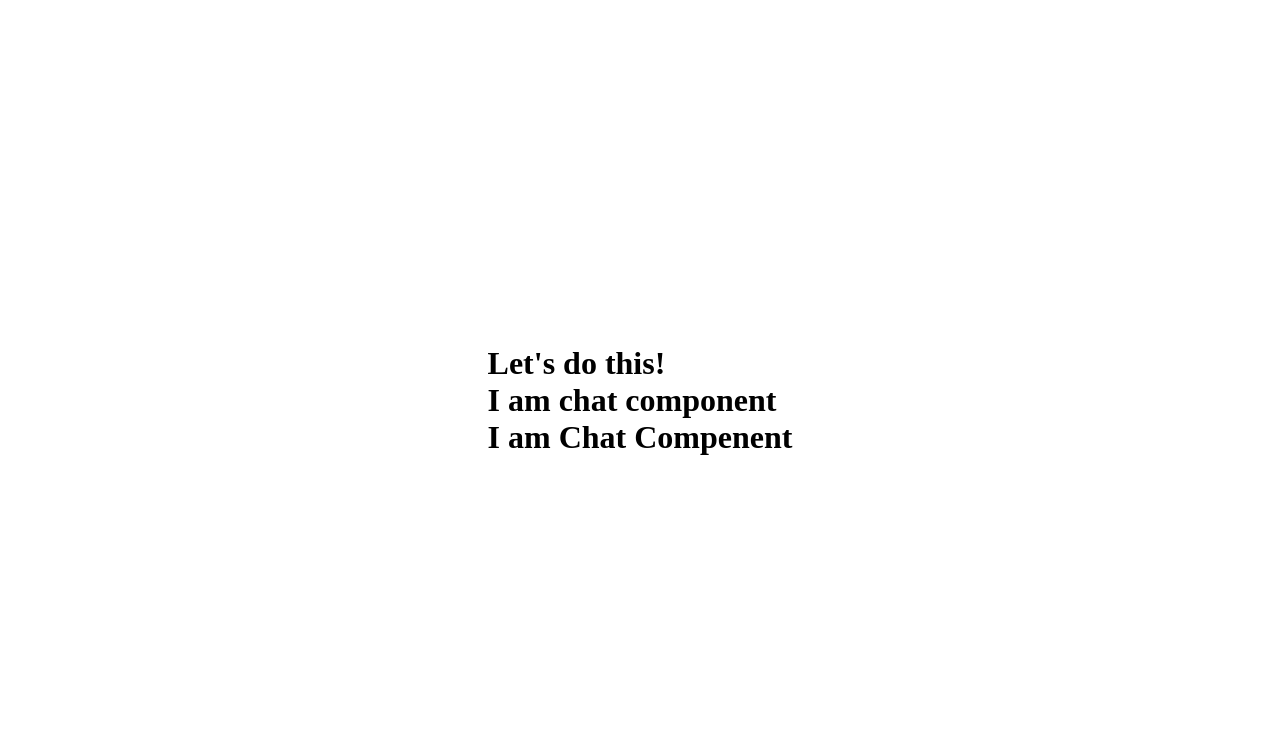
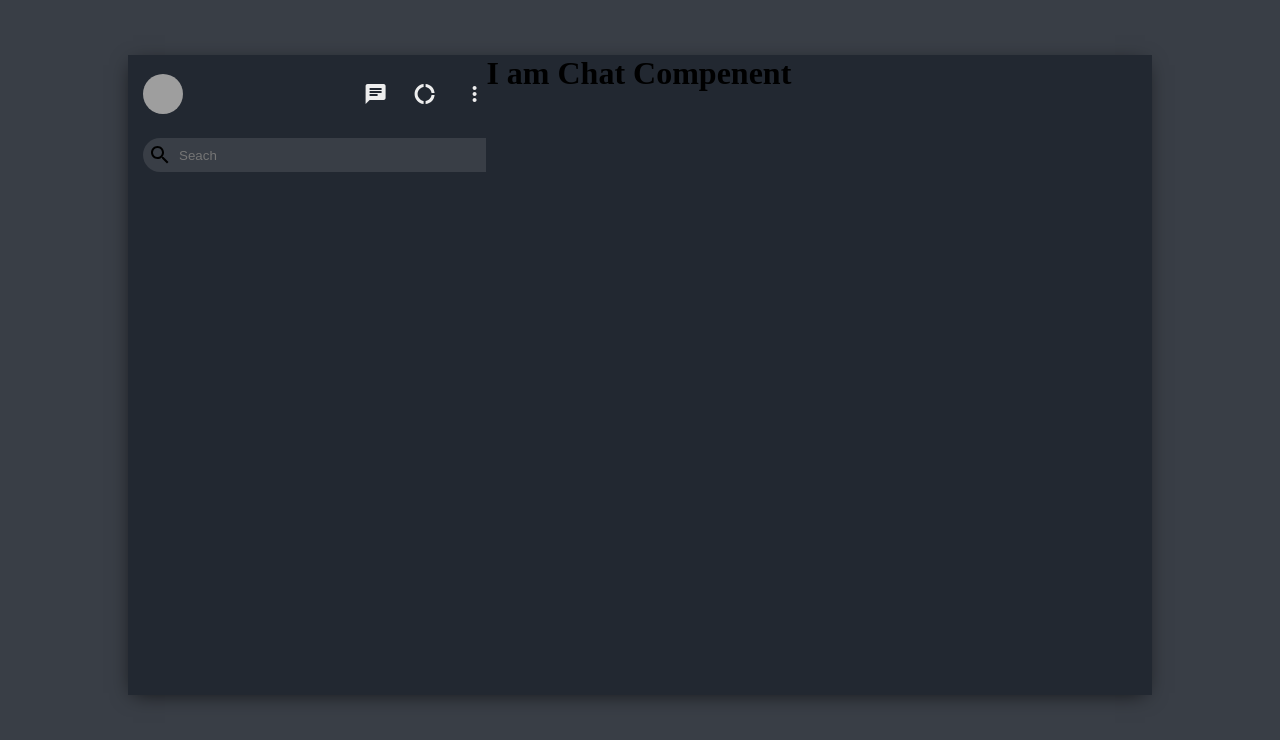
Before and after one commit to legendsovermyths/chatapp, a React (Create React App) app: page / in a window 1280 px wide. Shown: the top 740 px of the page. Built offline with nearby package versions, Linux system fonts and the light colour scheme; grey boxes are pictures that could not be loaded.

Commit message:
sidebar start

```diff
--- a/package.json
+++ b/package.json
@@ -3,6 +3,8 @@
   "version": "0.1.0",
   "private": true,
   "dependencies": {
+    "@material-ui/core": "^4.11.0",
+    "@material-ui/icons": "^4.9.1",
     "@testing-library/jest-dom": "^4.2.4",
     "@testing-library/react": "^9.5.0",
     "@testing-library/user-event": "^7.2.1",
--- a/src/App.css
+++ b/src/App.css
@@ -2,4 +2,13 @@
   display: grid;
   place-items: center;
   height: 100vh;
+  background-color: #393e46;
 }
+.app__body {
+  display: flex;
+  background-color: #222831;
+  margin-top: -50px;
+  height: 80vh;
+  width: 80vw;
+  box-shadow: -1px 4px 20px -6px rgba(0, 0, 0, 0.75);
+}
--- a/src/App.js
+++ b/src/App.js
@@ -7,7 +7,6 @@ function App() {
   return (
     <div className='app'>
       <div className='app__body'>
-        <h1>Let's do this!</h1>
         <Sidebar></Sidebar>
         <Chat></Chat>
       </div>
--- /dev/null
+++ b/src/Chat.css
@@ -0,0 +1,5 @@
+.chat {
+  display: flex;
+  flex-direction: column;
+  flex: 0.65;
+}
--- a/src/Chat.js
+++ b/src/Chat.js
@@ -1,4 +1,5 @@
 import React from "react";
+import "./Chat.css";
 
 function Chat() {
   return (
--- /dev/null
+++ b/src/Sidebar.css
@@ -0,0 +1,38 @@
+.sidebar {
+  display: flex;
+  flex-direction: column;
+  flex: 0.35;
+}
+.sidebar__header {
+  padding-top: 19;
+  padding-left: 15;
+  display: flex;
+  flex-direction: row;
+  justify-content: space-between;
+  align-items: center;
+}
+.sidebar__header-option {
+  padding-left: 2vw !important;
+  color: #eeeeee;
+}
+.sidebar__search {
+  display: flex;
+  background-color: #393e46;
+  margin-top: 3vh;
+  margin-bottom: 3vh;
+  margin-left: 15;
+  border-radius: 20px;
+}
+.sidebar__search-icon {
+  padding: 5px;
+}
+.sidebar__search-text {
+  background-color: #393e46;
+  width: 90%;
+  border: none;
+  color: #eeeeee;
+}
+
+.sidebar__search-text:focus {
+  outline: none;
+}
--- a/src/Sidebar.js
+++ b/src/Sidebar.js
@@ -1,9 +1,35 @@
 import React from "react";
+import "./Sidebar.css";
+import Avatar from "@material-ui/core/Avatar";
+import ChatIcon from "@material-ui/icons/Chat";
+import DonutLargeIcon from "@material-ui/icons/DonutLarge";
+import MoreVertIcon from "@material-ui/icons/MoreVert";
+import SearchIcon from "@material-ui/icons/Search";
 
 function Sidebar() {
   return (
     <div className='sidebar'>
-      <h1>I am chat component</h1>
+      <div className='sidebar__header'>
+        <div className='sidebar__header-avatar'>
+          <Avatar
+            alt='Remy Sharp'
+            src='https://images.unsplash.com/photo-1503023345310-bd7c1de61c7d?ixlib=rb-1.2.1&ixid=eyJhcHBfaWQiOjEyMDd9&w=1000&q=80'
+          />
+        </div>
+        <div className='sidebar__header-options'>
+          <ChatIcon className='sidebar__header-option'></ChatIcon>
+          <DonutLargeIcon className='sidebar__header-option'></DonutLargeIcon>
+          <MoreVertIcon className='sidebar__header-option'></MoreVertIcon>
+        </div>
+      </div>
+      <div className='sidebar__search'>
+        <SearchIcon className='sidebar__search-icon'></SearchIcon>
+        <input
+          type='text'
+          placeholder='Seach'
+          className='sidebar__search-text'
+        />
+      </div>
     </div>
   );
 }
```
Also changed, not shown: 1 other file (tests, documents, lock files or other folders).
